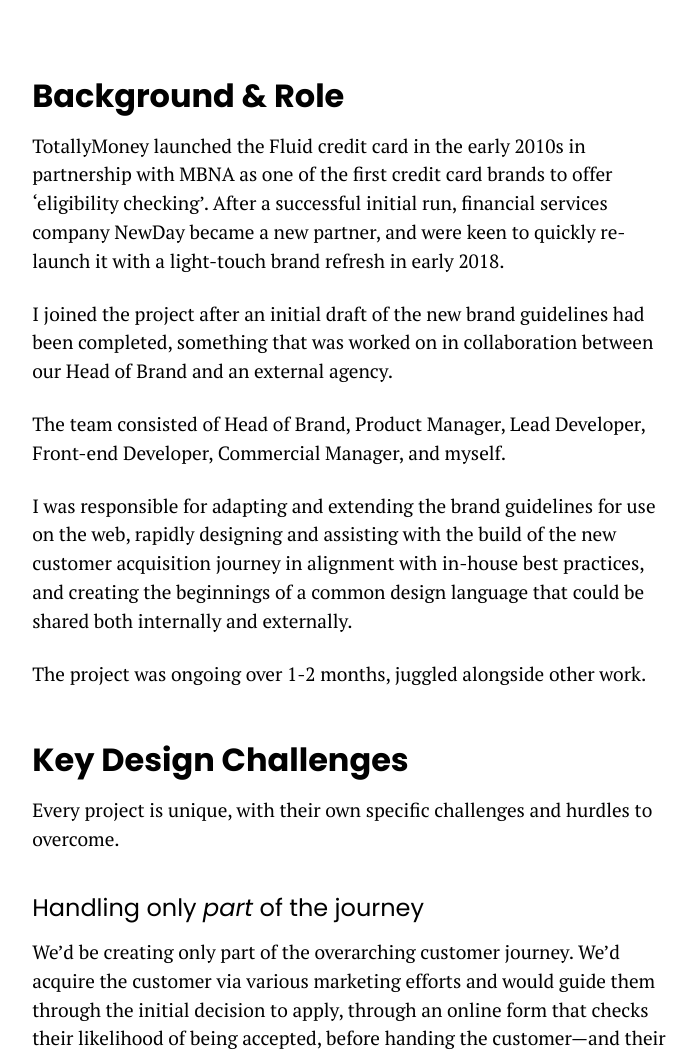
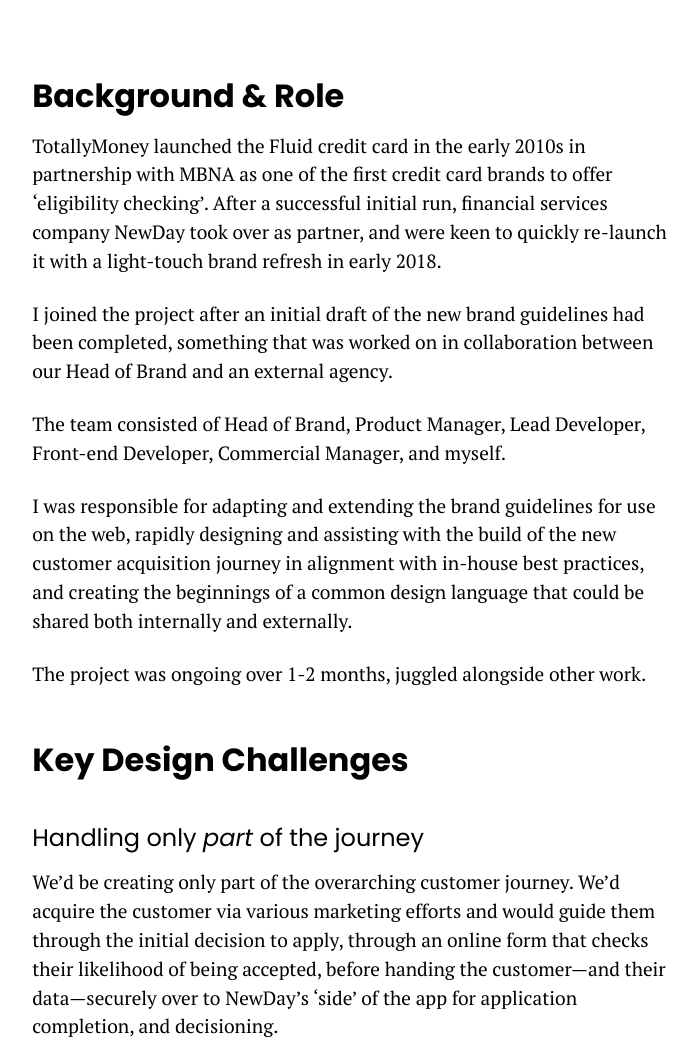
Before and after one commit to mikerst/mikethomas.design, an Eleventy site: page src/work/fluid-credit-card-journey.md in a window 1280 px wide. Shown: the part 1180-2234 px from the top of the page, without its empty margins (288-985 px from the left). Built offline with nearby package versions, Linux system fonts and the light colour scheme; Eleventy itself is replaced by a stand-in of ours; files that its build step writes are made by us from their sources.

Commit message:
Update fluid-credit-card-journey.md

```diff
--- a/src/work/fluid-credit-card-journey.md
+++ b/src/work/fluid-credit-card-journey.md
@@ -9,7 +9,7 @@
 
 ## Background &amp; Role
 
-TotallyMoney launched the Fluid credit card in the early 2010s in partnership with MBNA as one of the first credit card brands to offer ‘eligibility checking’. After a successful initial run, financial services company NewDay became a new partner, and were keen to quickly re-launch it with a light-touch brand refresh in early 2018.
+TotallyMoney launched the Fluid credit card in the early 2010s in partnership with MBNA as one of the first credit card brands to offer ‘eligibility checking’. After a successful initial run, financial services company NewDay took over as partner, and were keen to quickly re-launch it with a light-touch brand refresh in early 2018.
 
 I joined the project after an initial draft of the new brand guidelines had been completed, something that was worked on in collaboration between our Head of Brand and an external agency.
 
@@ -20,8 +20,6 @@
 The project was ongoing over 1-2 months, juggled alongside other work.
 
 ## Key Design Challenges
-
-Every project is unique, with their own specific challenges and hurdles to overcome.
 
 ### Handling only <em>part</em> of the journey
 
```
